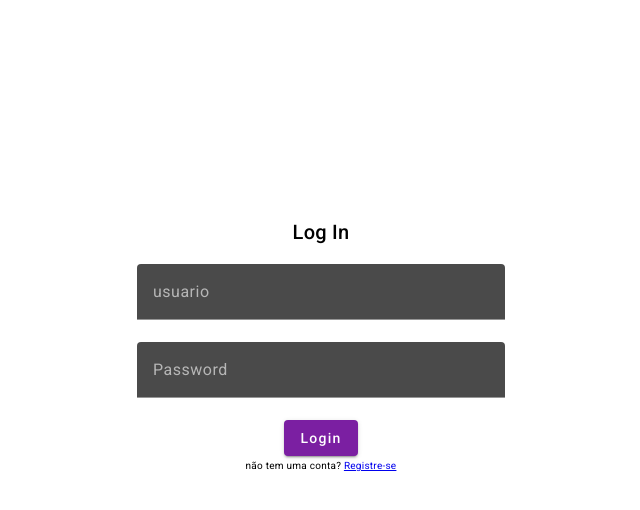
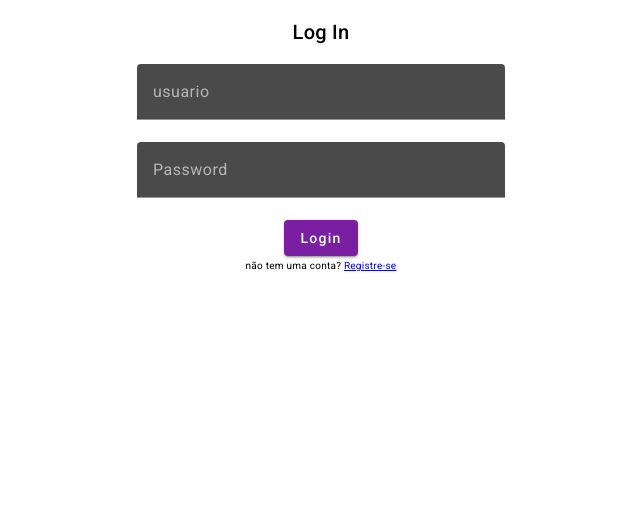
Before and after one commit to BBQueiroz/dblog-angular, an Angular app: page /auth/login in a window 1280 px wide. Shown: the top 510 px of the page, without its empty margins (319-959 px from the left). Built offline with nearby package versions, Linux system fonts and the light colour scheme.

Commit message:
Atualizações de estilo e navegação

```diff
--- a/src/app/auth/login/login.component.html
+++ b/src/app/auth/login/login.component.html
@@ -1,4 +1,5 @@
-<mat-card>
+<div>
+  <mat-card>
     <mat-card-content>
       <form #loginForm="ngForm" (ngSubmit)="onSubmit()">
         <h2>Log In</h2>
@@ -23,3 +24,4 @@
       <p class="register">não tem uma conta? <a href="/auth/register">Registre-se</a></p>
     </mat-card-content>
   </mat-card>
+</div>
--- a/src/app/auth/register/register.component.scss
+++ b/src/app/auth/register/register.component.scss
@@ -1,12 +1,18 @@
 mat-card {
   max-width: 400px;
-    margin: 2em auto;
+  margin: 0 auto;
   text-align: center;
+  background-color: white;
+  box-shadow: none;
+  top:25%;
 }
 
 mat-form-field {
   display: block;
 }
+input {
+  color:white;
+}
   .logout-button{
     left: 20%;
   }
--- a/src/app/navigation/navigation.component.html
+++ b/src/app/navigation/navigation.component.html
@@ -5,9 +5,9 @@
       [opened]="(isHandset$ | async) === false">
     <mat-toolbar>Menu</mat-toolbar>
     <mat-nav-list>
-      <a mat-list-item routerLink="posts">Posts</a>
-      <a mat-list-item routerLink="material">Teste</a>
-      <a mat-list-item routerLink="newPost" *ngIf="isLogged()">Novo Post</a>
+      <a mat-list-item routerLink="posts">Timeline</a>
+      <a mat-list-item>Perfil (Logo Mais)</a>
+
     </mat-nav-list>
   </mat-sidenav>
   <mat-sidenav-content>
```
Lines whose indentation alone changed are shown as unchanged.
